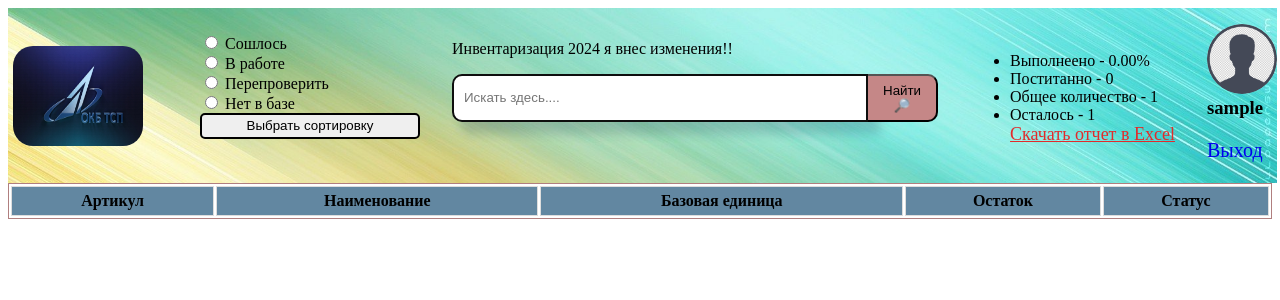
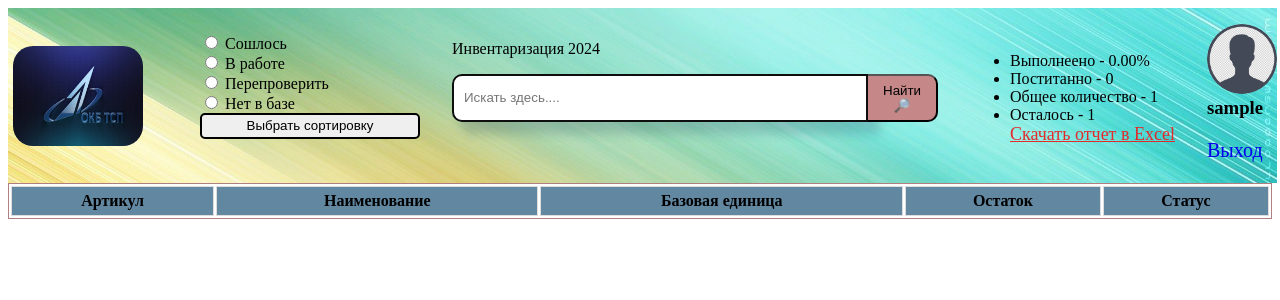
Before and after one commit to banywick/enterprise, a Django app: page /inventory/ in a window 1280 px wide. Shown: the top 300 px of the page. Run offline with Django 5.2, Linux system fonts and the light colour scheme; a user stored in the database is signed in; tables that the repository leaves empty hold one stand-in row (values such as "Sample post"); data that the repository does not hold is empty; parts of the project's set-up code (start-up, migrations or seed data) failed here and were passed over.

Commit message:
изменение 2

```diff
--- a/finder/templates/index.html
+++ b/finder/templates/index.html
@@ -30,6 +30,7 @@
                     <p>+Аналоги</p>
                     <p>-Коментарий</p>
                     <p>*Код</p>
+                    <p>@Метизы!</p>
                   </div>
               </div>
               <div class="standarts">
--- a/inventory/templates/inventory/inventory.html
+++ b/inventory/templates/inventory/inventory.html
@@ -35,7 +35,6 @@
             <div class="info_report_block">
                 <div>
                     Инвентаризация 2024
-                    я внес изменения!!
                 </div>
             </div>
             <div class="header_find_container">
```
